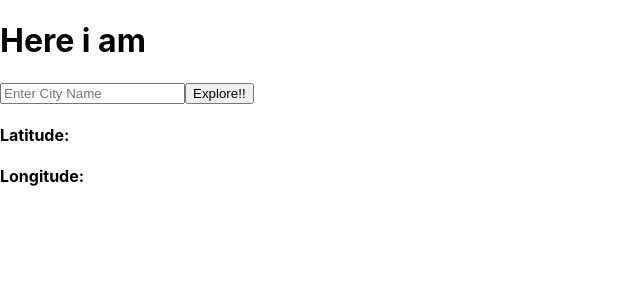
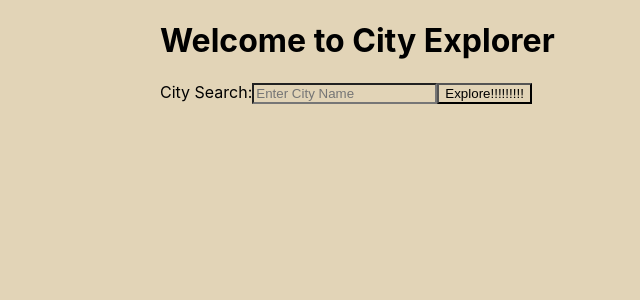
Before and after one commit to reichertc2/city-explorer, a React (Create React App) app: page / in a window 1280 px wide. Shown: the top 300 px of the page, without its empty margins (0-640 px from the left). Built offline with nearby package versions, Linux system fonts and the light colour scheme.

Commit message:
updated with some bootstrap and css

```diff
--- a/src/App.css
+++ b/src/App.css
@@ -1,3 +1,8 @@
+* {
+  background-color: #e2d4b7;
+  /* color:#9c9583; */
+}
+
 .App {
   text-align: center;
 }
@@ -36,3 +41,29 @@
     transform: rotate(360deg);
   }
 }
+
+main {
+  margin: 0px auto;
+  width: 960px;
+  min-height: 500px;
+  background-color: #e2d4b7;
+
+  /* border: 1px solid red; */
+}
+
+h4 {
+  margin: 0px auto;
+  padding: 5px;
+  text-align: center;
+  display: inline-block;
+  width: 45%;
+  /* border: 1px solid red; */
+}
+
+img {
+  padding: 5%;
+  margin: 0px auto;
+  border-radius: 15px;
+  width:350px;
+  height:350px;
+}
--- a/src/App.js
+++ b/src/App.js
@@ -1,6 +1,9 @@
 import './App.css';
 import React from 'react';
 import axios from 'axios';
+import InputGroup from 'react-bootstrap/InputGroup';
+import FormControl from 'react-bootstrap/FormControl';
+import Button from 'react-bootstrap/Button';
 
 
 class App extends React.Component {
@@ -8,36 +11,47 @@ class App extends React.Component {
     super(props);
     this.state = {
       cityEntry: '',
-      locationQuery: {}
+      locationQuery: {},
+      mapURL: ''
     }
   }
   getLocation = async () => {
-    // .preventDefault();
-    console.log('Exploration Initated');
+    // console.log('Exploration Initated');
     let REACT_APP_LOCATION_API_KEY = process.env.REACT_APP_LOCATION_API_KEY
     let apiUrl = `https://us1.locationiq.com/v1/search.php?key=${REACT_APP_LOCATION_API_KEY}&q=${this.state.cityEntry}&format=json`
-    console.log(apiUrl);
+    // console.log(apiUrl);
     let dataPull = await axios.get(apiUrl);
     console.log(dataPull.data[0]);
     this.setState({ locationQuery: dataPull.data[0] })
+    this.setState({ mapURL: `https://maps.locationiq.com/v3/staticmap?key=${REACT_APP_LOCATION_API_KEY}&center=${this.state.locationQuery.lat},${this.state.locationQuery.lon}&size=600x600&zoom=14&path=fillcolor:%2390EE90|weight:2|color:blue|${this.state.locationQuery.lat},${this.state.locationQuery.lon}|${this.state.locationQuery.lat},${this.state.locationQuery.lon}|${this.state.locationQuery.lat}|${this.state.locationQuery.lat},${this.state.locationQuery.lon}|${this.state.locationQuery.lat},${this.state.locationQuery.lon}` })
   }
+
+
   render() {
+
     return (
       <>
-        <h1>Here i am</h1>
-        <h4>{this.state.cityEntry}</h4>
+        <main>
+          <h1>Welcome to City Explorer</h1>
+          {/* <h4>{this.state.cityEntry}</h4> */}
+          <InputGroup className="mb-3">
+            <InputGroup.Text id="addon1" className="p3">City Search:</InputGroup.Text>
+            <FormControl
+              placeholder="Enter City Name"
+              onChange={(event) => {
+                event.preventDefault();
+                this.setState({ cityEntry: event.target.value })
+              }} />
+            <Button variant="secondary" onClick={this.getLocation}>Explore!!!!!!!!!</Button>
+          </InputGroup>
 
-        <input onChange={(event) => {
-          event.preventDefault();
-          this.setState({ cityEntry: event.target.value })
-        }} placeholder="Enter City Name"></input>
-
-        <button onClick={this.getLocation}>Explore!!</button>
-        <h3>{this.state.locationQuery.display_name}</h3>
-        <h4>Latitude: {this.state.locationQuery.lat}</h4>
-        <h4>Longitude: {this.state.locationQuery.lon}</h4>
-
-
+          {this.state.locationQuery.display_name && <div>
+            <h3>{this.state.locationQuery.display_name}</h3>
+            <h4>Latitude: {this.state.locationQuery.lat}</h4>
+            <h4>Longitude: {this.state.locationQuery.lon}</h4>
+            <img src={this.state.mapURL} alt={this.state.locationQuery.display_name}></img>
+          </div>}
+        </main>
 
       </>
     )
```
Also changed, not shown: 1 other file (tests, documents, lock files or other folders).
